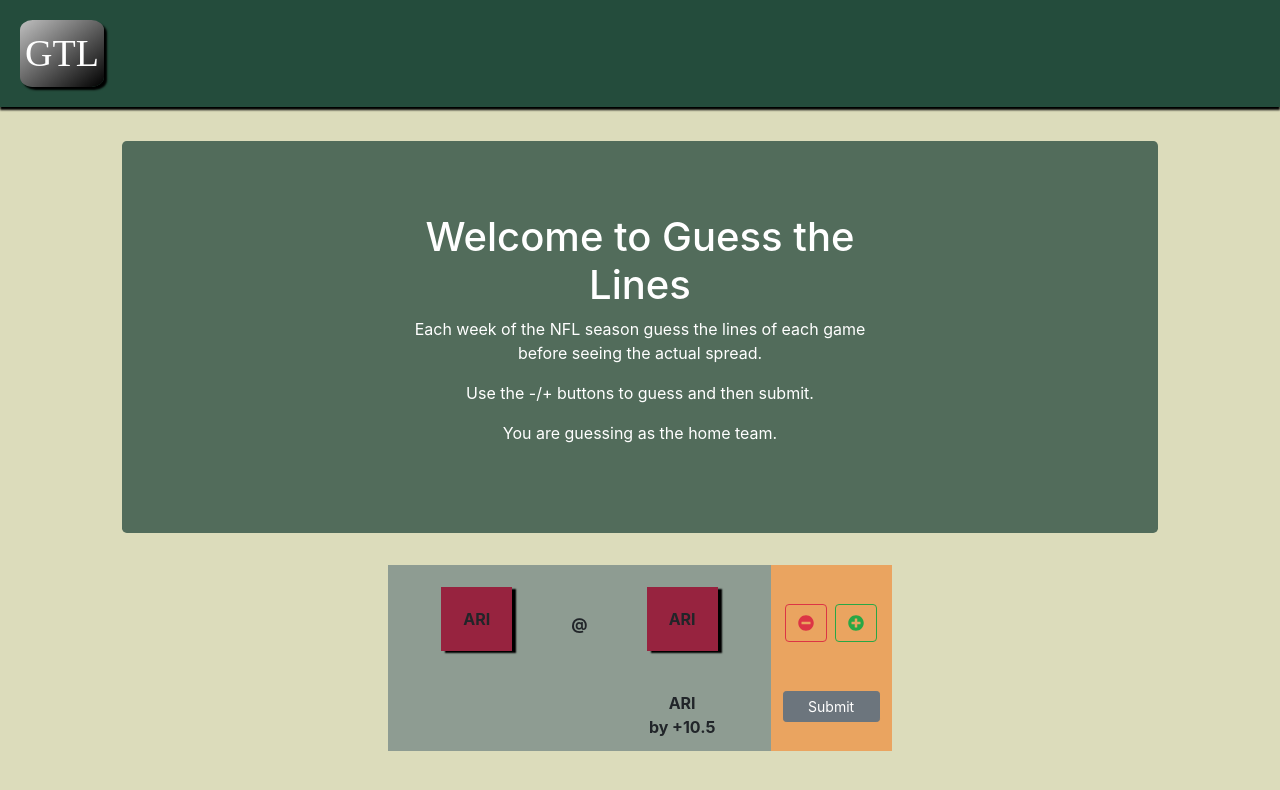
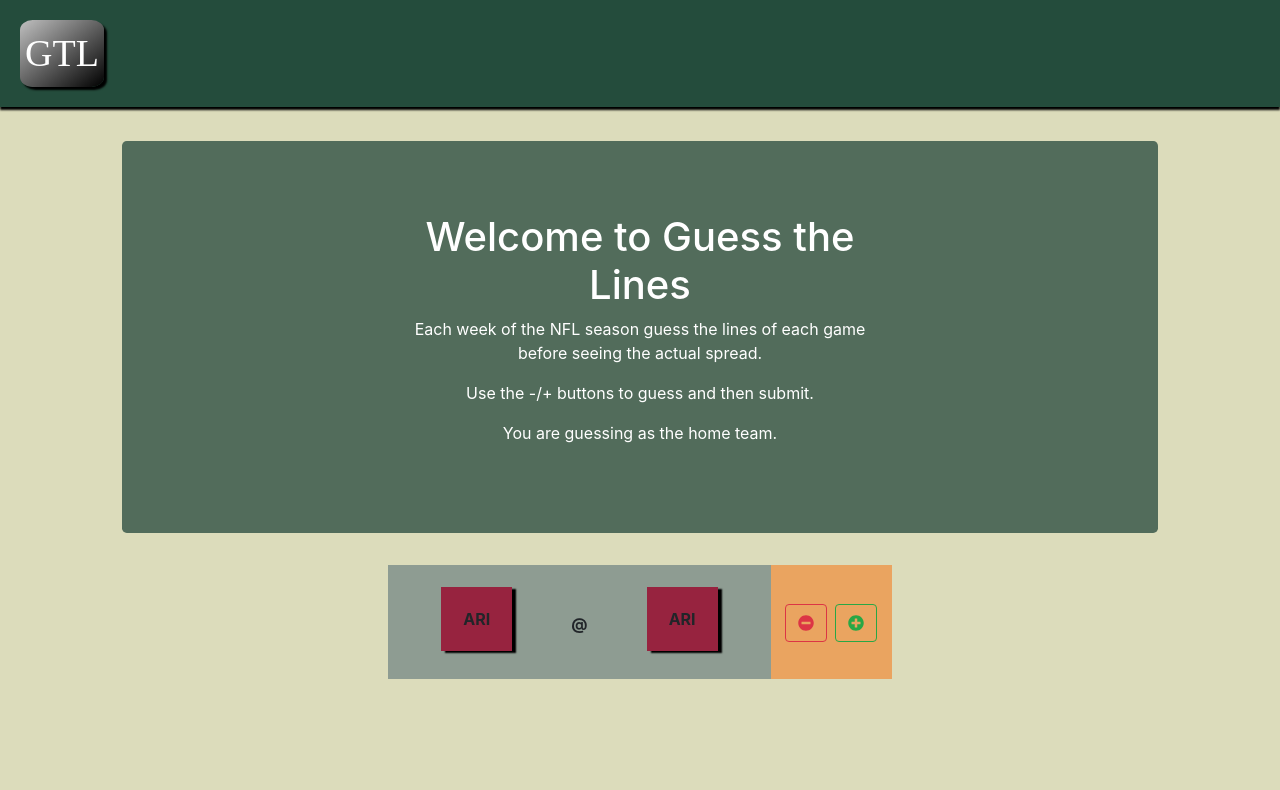
Before and after one commit to arh450/gtl, a React (Create React App) app in the folder client/: page / in a window 1280 px wide. Shown: the top 790 px of the page. Built offline with nearby package versions, Linux system fonts and the light colour scheme; a web font is replaced by a local one.

Commit message:
added basic decrement and increment funtionality... WIP

```diff
--- a/client/src/components/MatchupCard/index.js
+++ b/client/src/components/MatchupCard/index.js
@@ -10,7 +10,23 @@ const minus = <FontAwesomeIcon icon={faMinusCircle} />;
 const plus = <FontAwesomeIcon icon={faPlusCircle} />;
 
 export default class index extends Component {
-  state = {};
+  state = {
+    tableBodyShow: "none",
+    value: 0,
+  };
+
+  decToggle = (event) => {
+    event.preventDefault();
+    this.setState({ tableBodyShow: "" });
+
+    this.setState({ value: this.state.value - 0.5 });
+  };
+
+  incToggle = (event) => {
+    event.preventDefault();
+    this.setState({ tableBodyShow: "" });
+    this.setState({ value: this.state.value + 0.5 });
+  };
 
   render() {
     const team1 = {
@@ -59,20 +75,32 @@ export default class index extends Component {
                   <th className="leftSide"></th>
                   <th className="rightSide">
                     <div className="d-flex justify-content-center buttonWrap">
-                      <Button variant="outline-danger" className="mr-2">
+                      <Button
+                        variant="outline-danger"
+                        className="mr-2"
+                        id="decButton"
+                        onClick={this.decToggle}
+                      >
                         {minus}
                       </Button>
-                      <Button variant="outline-success">{plus}</Button>
+                      <Button
+                        variant="outline-success"
+                        id="incButton"
+                        onClick={this.incToggle}
+                      >
+                        {plus}
+                      </Button>
                     </div>
                   </th>
                 </tr>
               </thead>
-              <tbody>
+              <tbody style={{ display: this.state.tableBodyShow }}>
                 <tr>
                   <th className="leftSide"></th>
                   <th className="leftSide"></th>
                   <th className="leftSide"></th>
                   <th className="leftSide">
+                    <div className="d-flex justify-content-center">
                       <p
                         style={{
                           margin: "0px 0px 0px 0px",
@@ -80,17 +108,9 @@ export default class index extends Component {
                           verticalAlign: "baseline",
                         }}
                       >
-                      ARI
+                        ARI by {this.state.value}
                       </p>
-                    <p
-                      style={{
-                        margin: "0px 0px 0px 0px",
-                        textAlign: "center",
-                        verticalAlign: "baseline",
-                      }}
-                    >
-                      by +10.5
-                    </p>
+                    </div>
                   </th>
                   <th className="leftSide"></th>
                   <th className="rightSide">
```
Lines whose indentation alone changed are shown as unchanged.
